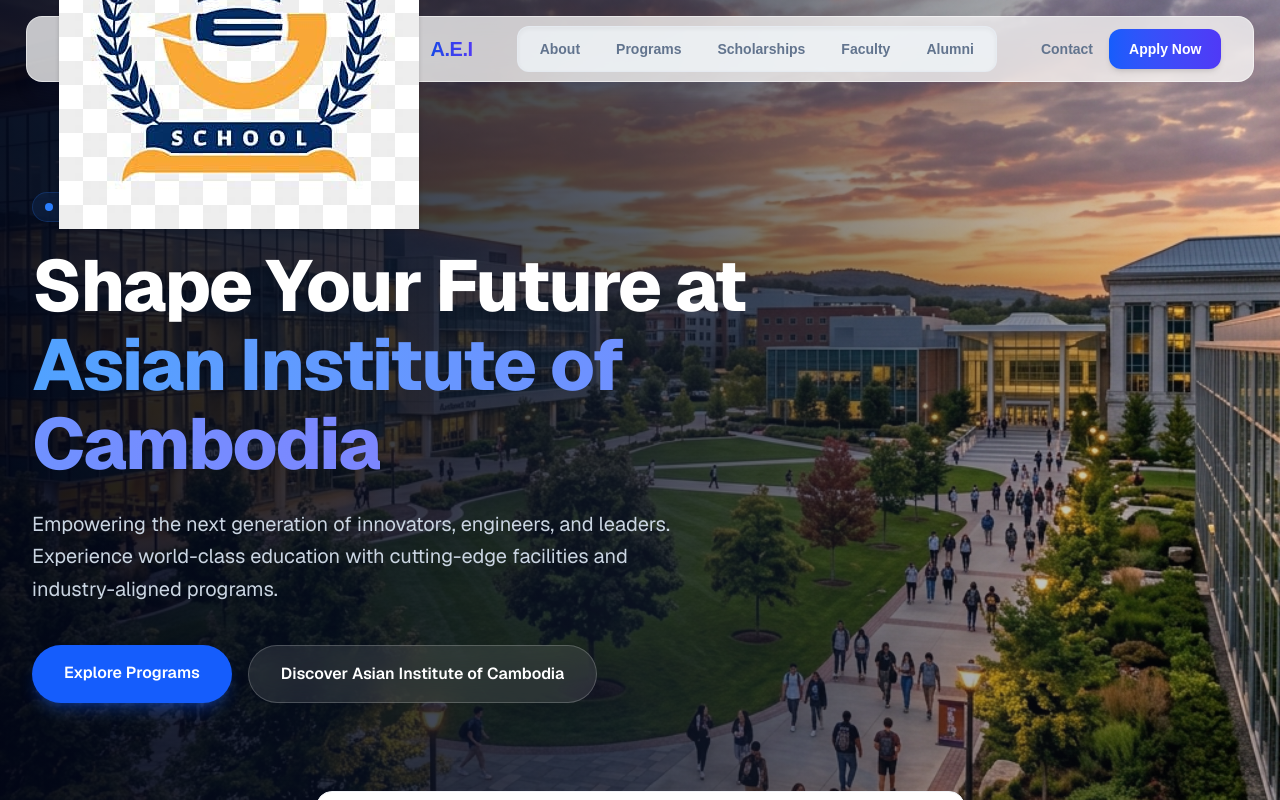
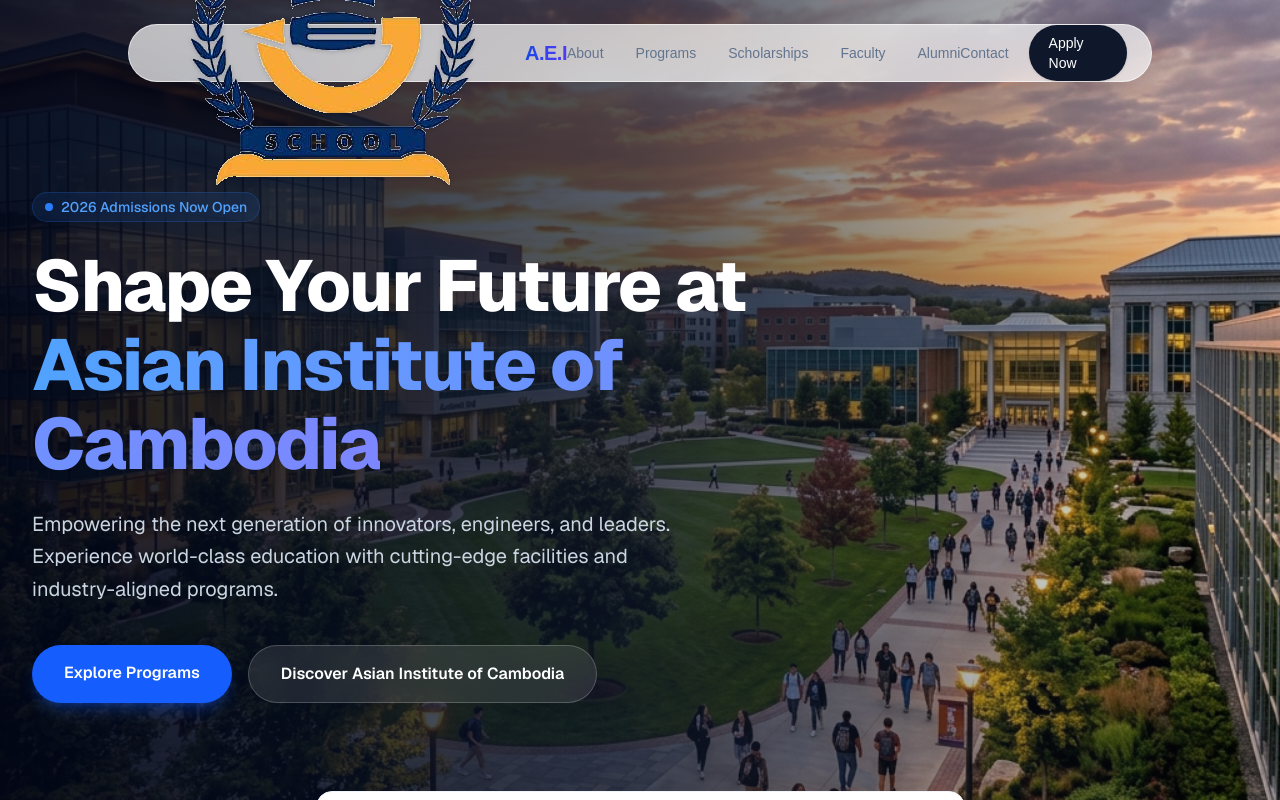
Before and after one commit to Oeun-nuphea/school-demo, a Next.js app: page / in a window 1280 px wide. Shown: the top 800 px of the page. Built offline with nearby package versions, Linux system fonts and the light colour scheme.

Commit message:
feat: replace legacy logo with transparent version and redesign navigation bar for a modern look

```diff
--- a/src/components/Footer.tsx
+++ b/src/components/Footer.tsx
@@ -8,7 +8,7 @@
         <div className="grid grid-cols-1 md:grid-cols-4 gap-12 mb-16">
           <div className="md:col-span-1">
             <div className="flex items-center gap-3 mb-6">
-              <Image src="/logo.png" alt="Asian Institute of Cambodia Logo" width={64} height={64} className="object-contain" />
+              <Image src="/logo-transparent.png" alt="Asian Institute of Cambodia Logo" width={64} height={64} className="w-auto h-auto object-contain" />
               <span className="font-bold text-xl text-slate-900">A.I.C</span>
             </div>
             <p className="text-slate-500 mb-6 text-sm">
--- a/src/components/Navbar.tsx
+++ b/src/components/Navbar.tsx
@@ -16,46 +16,58 @@
   ];
 
   return (
-    <nav className="fixed top-4 inset-x-0 w-[96%] max-w-7xl mx-auto z-50 bg-white/75 backdrop-blur-xl border border-white/50 shadow-xl shadow-blue-900/5 rounded-2xl transition-all duration-300">
-      <div className="px-4 sm:px-6 lg:px-8">
-        <div className="flex justify-between items-center h-16">
+    <nav className="fixed top-6 left-1/2 -translate-x-1/2 w-[95%] max-w-5xl z-50 bg-white/70 backdrop-blur-lg border border-white/60 shadow-[0_8px_30px_rgb(0,0,0,0.04)] rounded-full transition-all duration-300">
+      <div className="px-5 sm:px-6">
+        <div className="flex justify-between items-center h-14">
+
+          {/* Logo Section */}
           <Link href="/" className="flex-shrink-0 flex items-center gap-3 group">
-            <Image src="/logo.png" alt="Academic Excellence Logo" width={44} height={44} className="w-auto h-auto object-contain drop-shadow-sm group-hover:scale-105 transition-transform duration-300" />
+            <Image src="/logo-transparent.png" alt="Academic Excellence Logo" width={44} height={44} className="w-auto h-auto object-contain drop-shadow-sm group-hover:scale-105 transition-transform duration-300" />
             <span className="font-extrabold text-xl tracking-tight hidden sm:block bg-clip-text text-transparent bg-gradient-to-r from-blue-700 to-indigo-600">A.E.I</span>
           </Link>
 
-          <div className="hidden md:flex items-center bg-slate-100/80 p-1.5 rounded-xl border border-slate-200/60 shadow-inner gap-1">
+          {/* Navigation Links */}
+          <div className="hidden md:flex items-center gap-8">
             {navLinks.map((link) => {
               const isActive = pathname === link.href || pathname?.startsWith(link.href + '/');
               return (
                 <Link
                   key={link.name}
                   href={link.href}
-                  className={`px-4 py-1.5 text-sm font-bold rounded-lg transition-all duration-200 ${
+                  className={`text-sm font-medium transition-colors relative py-1 ${
                     isActive
-                      ? "text-blue-700 bg-white shadow ring-1 ring-slate-900/5"
-                      : "text-slate-500 hover:text-slate-900 hover:bg-white/50"
+                      ? "text-slate-900"
+                      : "text-slate-500 hover:text-slate-900"
                   }`}
                 >
                   {link.name}
+                  {/* Subtle active indicator dot */}
+                  {isActive && (
+                    <span className="absolute -bottom-1 left-1/2 -translate-x-1/2 w-1 h-1 bg-slate-900 rounded-full" />
+                  )}
                 </Link>
               );
             })}
           </div>
 
-          <div className="flex items-center gap-4">
+          {/* Action Buttons */}
+          <div className="flex items-center gap-5">
             <Link
               href="/contact"
-              className={`hidden lg:block text-sm font-bold transition-colors ${
-                pathname === '/contact' ? 'text-blue-700' : 'text-slate-500 hover:text-slate-900'
+              className={`hidden lg:block text-sm font-medium transition-colors ${
+                pathname === '/contact' ? 'text-slate-900' : 'text-slate-500 hover:text-slate-900'
               }`}
             >
               Contact
             </Link>
-            <Link href="/admissions" className="px-5 py-2.5 bg-gradient-to-r from-blue-600 to-indigo-600 text-white text-sm font-bold rounded-xl shadow-md hover:shadow-lg hover:shadow-blue-500/30 hover:-translate-y-0.5 transition-all duration-300">
+            <Link
+              href="/admissions"
+              className="px-5 py-2 bg-slate-900 text-white text-sm font-medium rounded-full shadow-sm hover:bg-slate-800 hover:shadow-md hover:-translate-y-0.5 transition-all duration-200"
+            >
               Apply Now
             </Link>
           </div>
+
         </div>
       </div>
     </nav>
```
Also changed, not shown: public/logo-transparent.png (added), public/logo.png (deleted).
